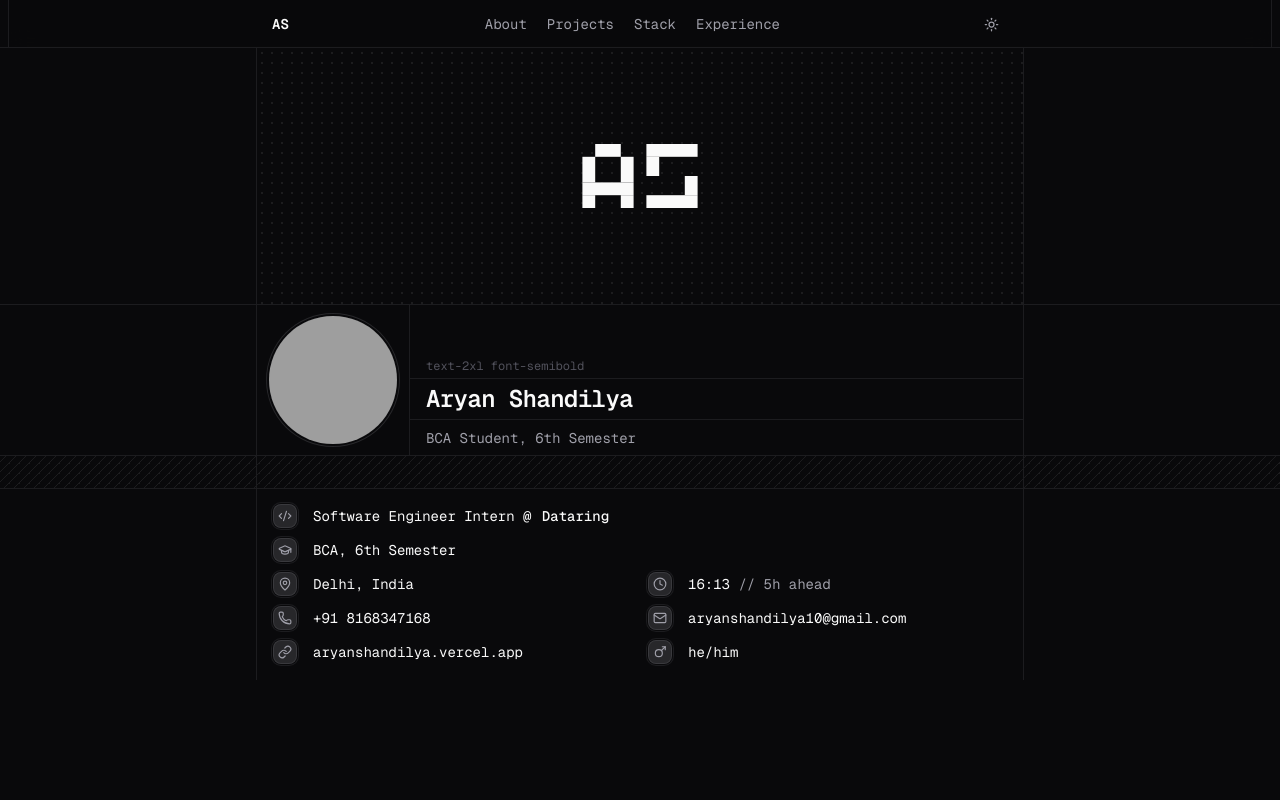
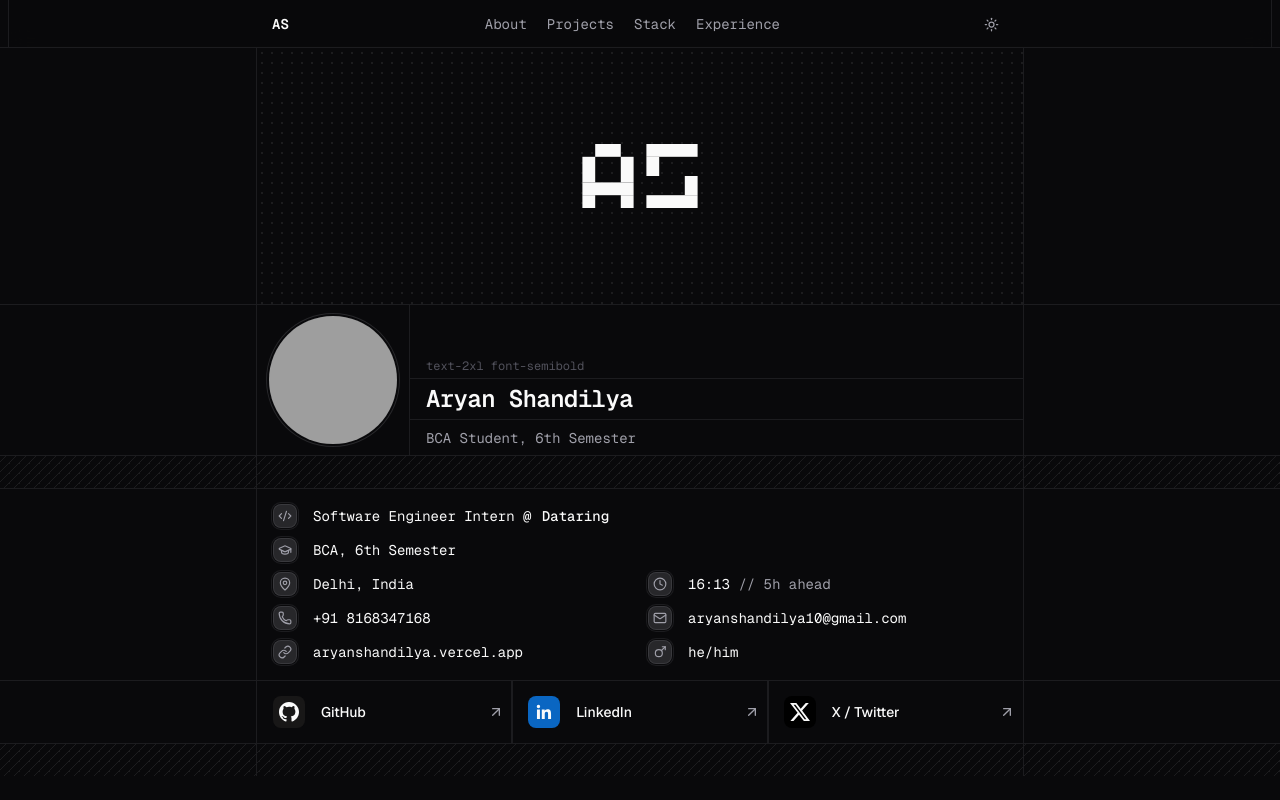
Before and after one commit to shandilyaaryan/portfolio, a Next.js app: page / in a window 1280 px wide. Built offline with nearby package versions, Linux system fonts and the light colour scheme; grey boxes are pictures that could not be loaded.

Commit message:
feat: add SocialLinks with inline brand icons

```diff
--- a/src/app/page.tsx
+++ b/src/app/page.tsx
@@ -1,6 +1,7 @@
 import { ProfileCover } from "@/components/profile-cover";
 import { ProfileHeader } from "@/components/profile-header";
 import { Overview } from "@/components/overview";
+import { SocialLinks } from "@/components/social-links";
 import { Separator } from "@/components/separator";
 
 export default function Home() {
@@ -10,6 +11,8 @@ export default function Home() {
       <ProfileHeader />
       <Separator />
       <Overview />
+      <SocialLinks />
+      <Separator />
     </main>
   );
 }
--- /dev/null
+++ b/src/components/brand-icons.tsx
@@ -0,0 +1,23 @@
+export function GitHubIcon({ className }: { className?: string }) {
+  return (
+    <svg className={className} viewBox="0 0 24 24" fill="currentColor" xmlns="http://www.w3.org/2000/svg">
+      <path d="M12 0C5.374 0 0 5.373 0 12c0 5.302 3.438 9.8 8.207 11.387.599.111.793-.261.793-.577v-2.234c-3.338.726-4.033-1.416-4.033-1.416-.546-1.387-1.333-1.756-1.333-1.756-1.089-.745.083-.729.083-.729 1.205.084 1.839 1.237 1.839 1.237 1.07 1.834 2.807 1.304 3.492.997.107-.775.418-1.305.762-1.604-2.665-.305-5.467-1.334-5.467-5.931 0-1.311.469-2.381 1.236-3.221-.124-.303-.535-1.524.117-3.176 0 0 1.008-.322 3.301 1.23A11.509 11.509 0 0 1 12 5.803c1.02.005 2.047.138 3.006.404 2.291-1.552 3.297-1.23 3.297-1.23.653 1.653.242 2.874.118 3.176.77.84 1.235 1.911 1.235 3.221 0 4.609-2.807 5.624-5.479 5.921.43.372.823 1.102.823 2.222v3.293c0 .319.192.694.801.576C20.566 21.797 24 17.3 24 12c0-6.627-5.373-12-12-12z" />
+    </svg>
+  );
+}
+
+export function LinkedInIcon({ className }: { className?: string }) {
+  return (
+    <svg className={className} viewBox="0 0 24 24" fill="currentColor" xmlns="http://www.w3.org/2000/svg">
+      <path d="M20.447 20.452h-3.554v-5.569c0-1.328-.027-3.037-1.852-3.037-1.853 0-2.136 1.445-2.136 2.939v5.667H9.351V9h3.414v1.561h.046c.477-.9 1.637-1.85 3.37-1.85 3.601 0 4.267 2.37 4.267 5.455v6.286zM5.337 7.433a2.062 2.062 0 0 1-2.063-2.065 2.064 2.064 0 1 1 2.063 2.065zm1.782 13.019H3.555V9h3.564v11.452z" />
+    </svg>
+  );
+}
+
+export function XIcon({ className }: { className?: string }) {
+  return (
+    <svg className={className} viewBox="0 0 24 24" fill="currentColor" xmlns="http://www.w3.org/2000/svg">
+      <path d="M18.901 1.153h3.68l-8.04 9.19L24 22.846h-7.406l-5.8-7.584-6.638 7.584H.474l8.6-9.83L0 1.154h7.594l5.243 6.932ZM17.61 20.644h2.039L6.486 3.24H4.298Z" />
+    </svg>
+  );
+}
--- /dev/null
+++ b/src/components/social-links.tsx
@@ -0,0 +1,47 @@
+import { ArrowUpRightIcon } from "lucide-react";
+import { SOCIAL_LINKS } from "@/data/social-links";
+import { Panel } from "./ui/panel";
+import { cn } from "@/lib/utils";
+
+export function SocialLinks() {
+  return (
+    <Panel className="before:content-none after:content-none">
+      <h2 className="sr-only">Social Links</h2>
+
+      <div className="relative">
+        <div className="pointer-events-none absolute inset-0 -z-10 grid grid-cols-2 md:grid-cols-3">
+          <div className="border-r border-line" />
+          <div className="border-l border-line md:border-x" />
+          <div className="border-l border-line max-md:hidden" />
+        </div>
+
+        <div className="grid grid-cols-2 md:grid-cols-3">
+          {SOCIAL_LINKS.map((link, index) => {
+            const Icon = link.icon;
+            return (
+              <a
+                key={index}
+                href={link.href}
+                target="_blank"
+                rel="noopener"
+                className={cn(
+                  "flex items-center gap-4 p-4 pr-2 transition-colors duration-200 hover:bg-accent",
+                  index % 2 === 0 && "screen-line-top screen-line-bottom"
+                )}
+              >
+                <div
+                  className="relative flex size-8 shrink-0 items-center justify-center rounded-lg"
+                  style={{ background: link.iconBg }}
+                >
+                  <Icon className="size-5" style={{ color: link.iconColor }} />
+                </div>
+                <span className="flex-1 font-medium text-sm">{link.title}</span>
+                <ArrowUpRightIcon className="size-4 text-muted-foreground" />
+              </a>
+            );
+          })}
+        </div>
+      </div>
+    </Panel>
+  );
+}
--- a/src/data/social-links.ts
+++ b/src/data/social-links.ts
@@ -1,23 +1,33 @@
+import { GitHubIcon, LinkedInIcon, XIcon } from "@/components/brand-icons";
+
 export type SocialLink = {
   title: string;
   href: string;
-  icon: string;
+  icon: React.ComponentType<{ className?: string }>;
+  iconBg: string;
+  iconColor: string;
 };
 
 export const SOCIAL_LINKS: SocialLink[] = [
   {
     title: "GitHub",
     href: "https://github.com/shandilyaaryan",
-    icon: "https://cdn.simpleicons.org/github/white",
+    icon: GitHubIcon,
+    iconBg: "#181717",
+    iconColor: "#ffffff",
   },
   {
     title: "LinkedIn",
     href: "https://linkedin.com/in/aryanshandilya",
-    icon: "https://cdn.simpleicons.org/linkedin/0A66C2",
+    icon: LinkedInIcon,
+    iconBg: "#0A66C2",
+    iconColor: "#ffffff",
   },
   {
     title: "X / Twitter",
     href: "https://x.com/shandilyaaryan7",
-    icon: "https://cdn.simpleicons.org/x/white",
+    icon: XIcon,
+    iconBg: "#000000",
+    iconColor: "#ffffff",
   },
 ];
```
